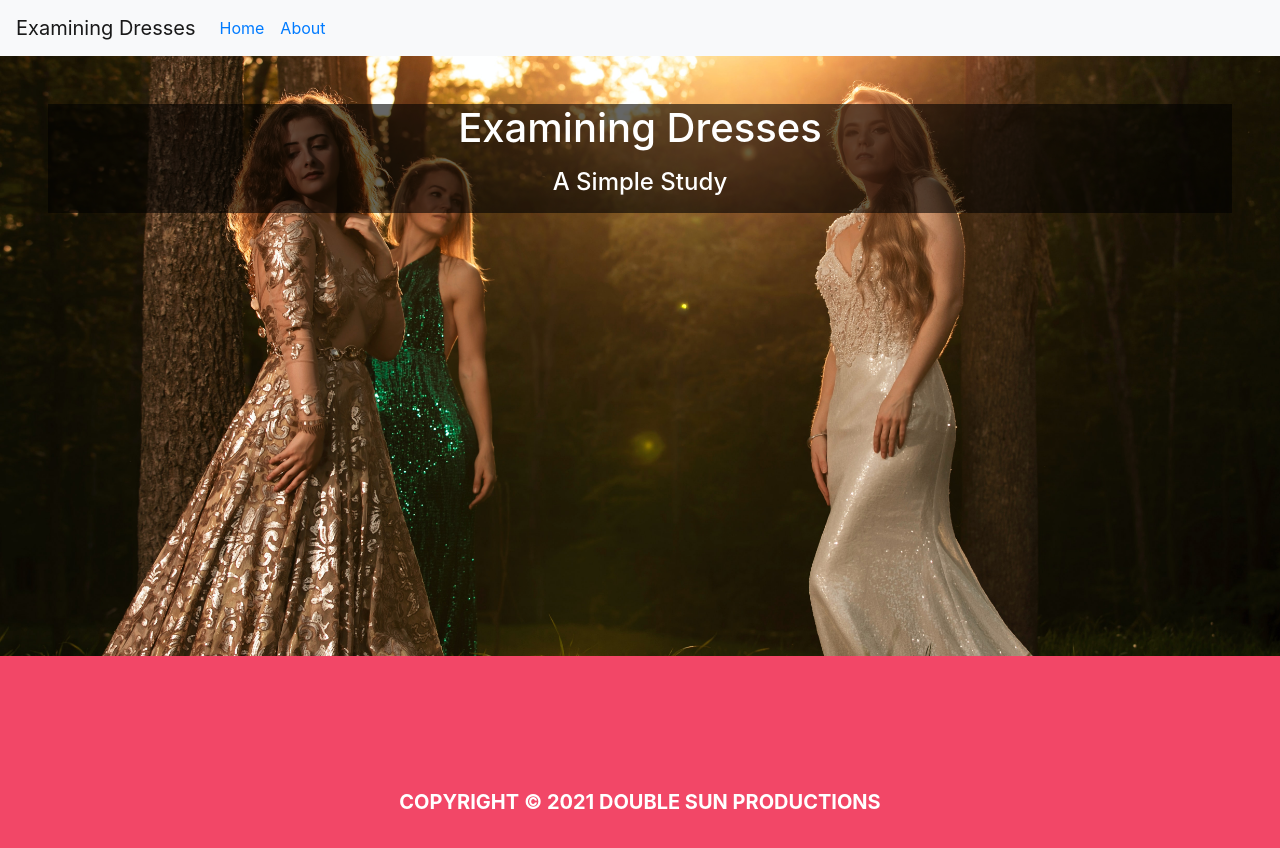
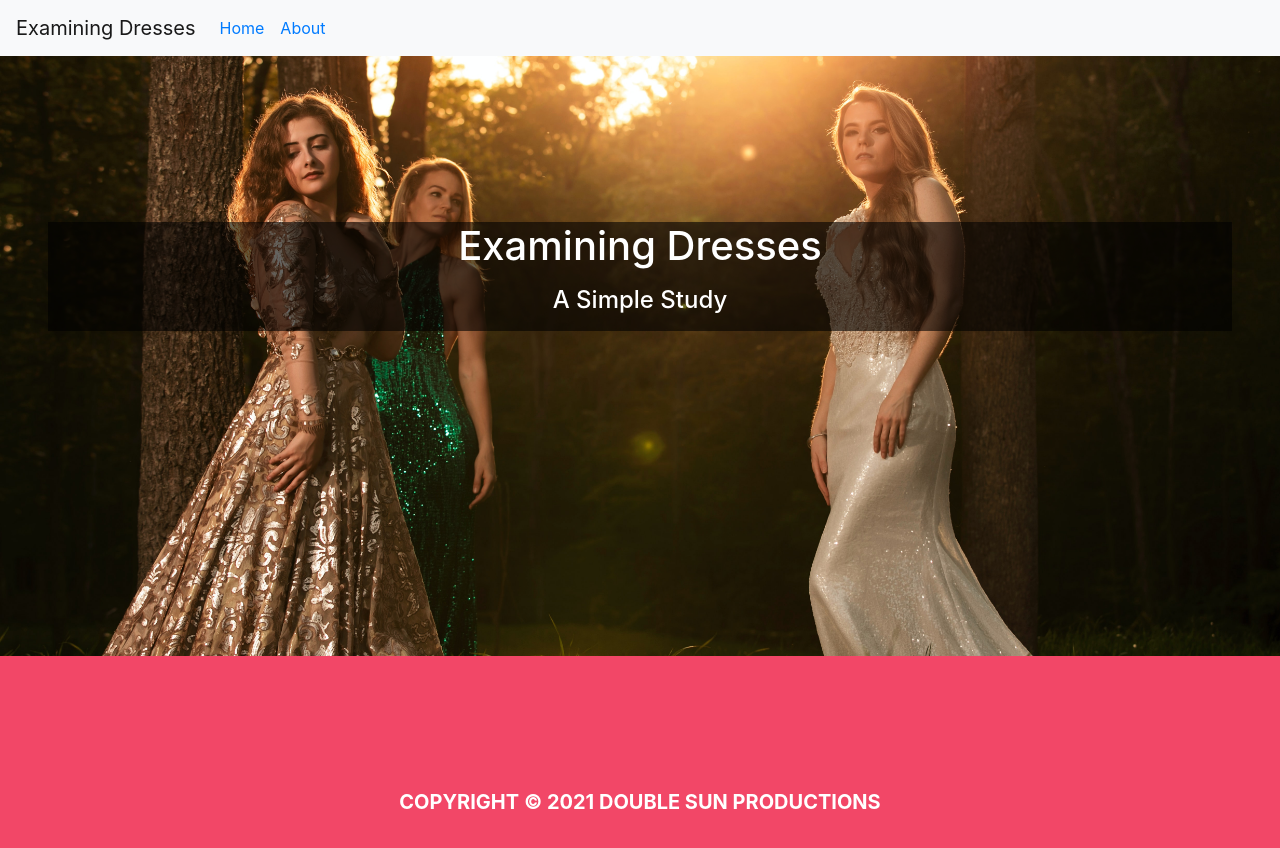
Before and after one commit to ravenusmc/dress_reviews, a Vue app in the folder client/: page / in a window 1280 px wide. Shown: the top 848 px of the page. Built offline with nearby package versions, Linux system fonts and the light colour scheme.

Commit message:
started work on new component for landing page

```diff
--- a/client/src/components/landing/Jumbotron.vue
+++ b/client/src/components/landing/Jumbotron.vue
@@ -30,6 +30,7 @@ export default {
 }
 
 .mask {
+	margin-top: 10%;
   background-color: rgba(0, 0, 0, 0.6);
 }
 </style>
```
Also changed, not shown: client/src/components/landing/Main.vue (added, +15 -0 lines).
